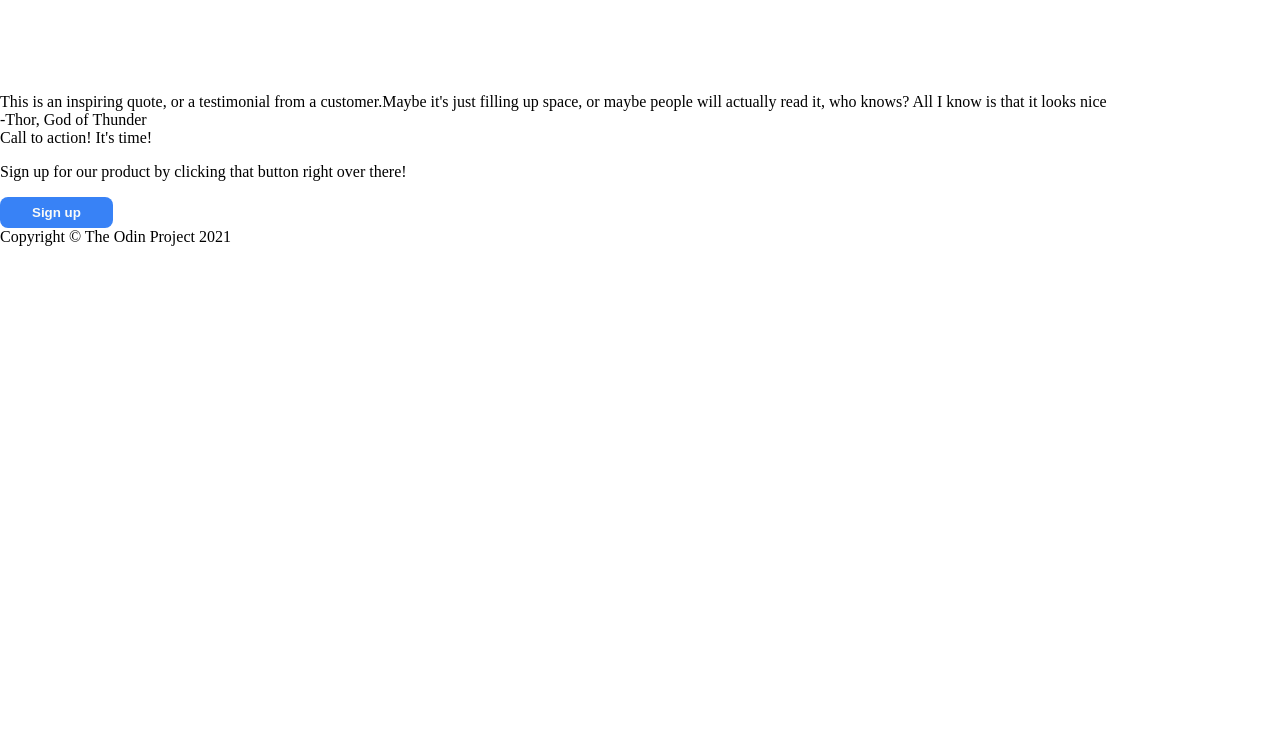
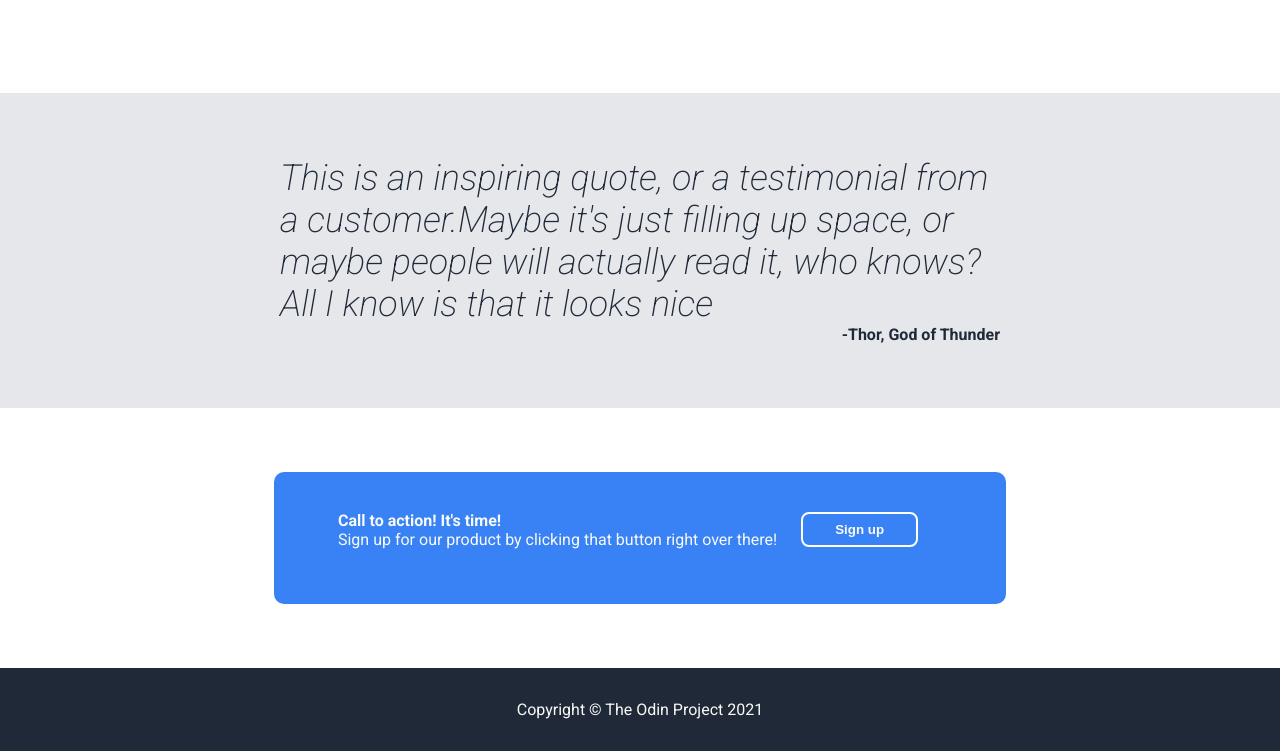
Before and after one commit to stiglicandjela/odin-landing-page, a plain HTML site: page index.html in a window 1280 px wide. Shown: the part 849-1600 px from the top of the page. Before the commit the page ends 1095 px from the top, so only its background shows below. Drawn offline with Linux system fonts and the light colour scheme.

Commit message:
Finish button and footer things

```diff
--- a/index.html
+++ b/index.html
@@ -10,9 +10,9 @@
     <div class="header">
         <div class="logo">Header Logo</div>
         <ul>
-            <li>header link one</li>
-            <li>header link two</li>
-            <li>header link three</li>
+            <li><a href="#">header link one</a></li>
+            <li><a href="#">header link two</a></li>
+            <li><a href="#">header link three</a></li>
         </ul>
     </div>
     <div class="hero">
@@ -48,14 +48,18 @@
         </div>
     </div>
     <div class="motivation">
-        <div class="quote">This is an inspiring quote, or a testimonial from a customer.Maybe it's just filling up space, or maybe people will actually read it, who knows? All I know is that it looks nice</div>
-        <div class="thor">-Thor, God of Thunder</div>
+        <div class="quote">This is an inspiring quote, or a testimonial from a customer.Maybe it's just filling up space, or maybe people will actually read it, who knows? All I know is that it looks nice
+        <div class="thor">-Thor, God of Thunder</div></div>
     </div>
     <div class="end-container">
         <div class="blue-box">
+            <div class="blue-container">
             Call to action! It's time!
             <p>Sign up for our product by clicking that button right over there!</p>
+            </div>
+            <div class="blue-button">
             <button>Sign up</button>
+            </div>
         </div>
     </div>
     <footer>
--- a/style.css
+++ b/style.css
@@ -31,6 +31,11 @@ ul{
     list-style-type:none;
     margin-left: auto;
     font-weight: 300;
+}
+
+a{
+    text-decoration: none;
+    color: inherit;
 }
 
 /*HEADER END*/
@@ -128,4 +133,94 @@ button{
     flex-wrap: wrap;
     width: 150px;
     text-align: center;
+    font-weight: 300;
 }
+
+/* END OF INFO SECTION */
+
+/* START OF QUOTE SECTION */
+
+.motivation{
+    background-color: #E5E7EB;
+    color: #1F2937;
+    display: flex;
+    flex-direction: column;
+    padding: 64px;
+    justify-content: center;
+    align-items: center;
+}
+
+.quote{
+    font-style: italic;
+    font-weight: 250;
+    font-family: 'Roboto';
+    font-size: 36px;
+    margin: 0;
+    padding: 0;
+    width: 720px;
+}
+
+.thor{
+    font-family: 'Roboto';
+    font-weight: bold;
+    font-style: normal;
+    font-size: medium;
+    text-align: right;
+}
+
+/*END OF QUOTE SECTION*/
+
+/* START OF END SECTION */
+
+.end-container{
+    font-family: 'Roboto';
+    display: flex;
+    align-items: center;
+    justify-content: center;
+    padding: 64px 16px;
+    }
+
+.blue-box{
+    background-color:#3882F6 ;
+    border-radius: 10px;
+    display: flex;
+    height: 100px;
+    flex-direction: row;
+    color: #F9FAF8;
+    font-weight: bold;
+    padding: 16px 64px;
+}
+
+.blue-box p{
+    font-weight: normal;
+    margin-top: 0;
+}
+
+.blue-container{
+    display: flex;
+    flex-direction: column;
+    justify-content: center;
+}
+
+.blue-box button{
+    border: 2px solid white;
+}
+
+.blue-button{
+    justify-content: center;
+    padding: 24px;
+}
+
+/*END OF END SECTION */
+
+/*FOOTER*/
+
+footer{
+    background-color: #1F2937;
+    display: flex;
+    color: #F9FAF8;
+    justify-content: center;
+    align-items: center;
+    padding: 32px;
+    font-family: 'Roboto';
+}
```
